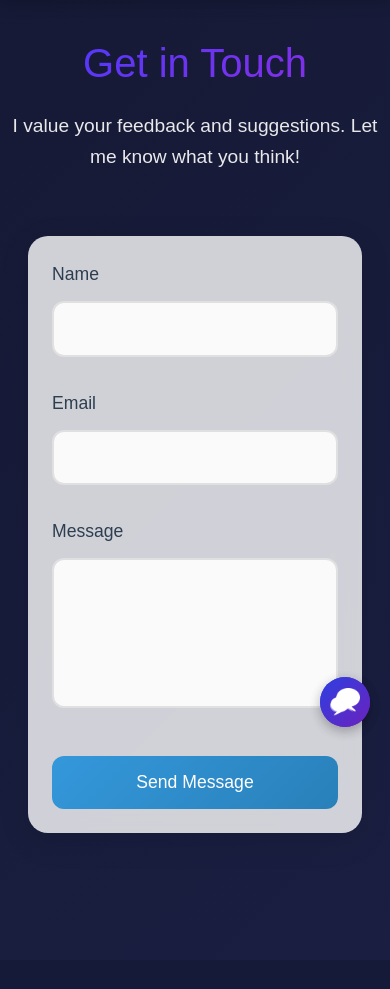
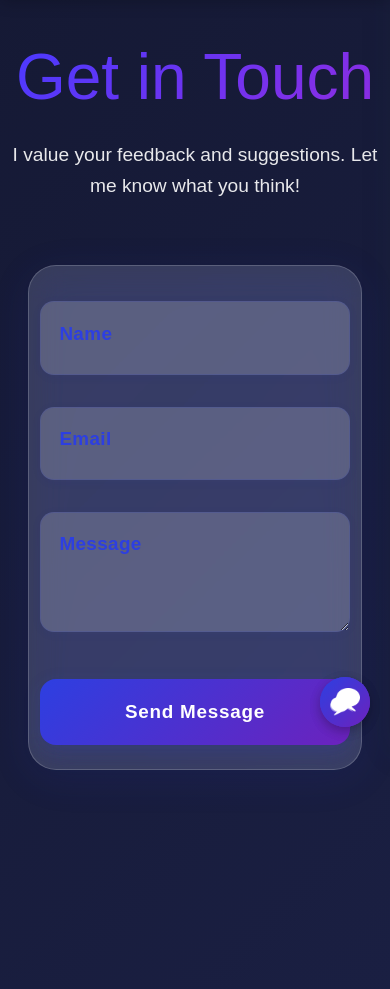
Before and after one commit to Tsaousidis/portfolio-site, a Flask app: page /feedback in a window 390 px wide. Shown: the part 97-1086 px from the top of the page. Before the commit the page ends 930 px from the top, so only its background shows below. Run offline with Flask 3, Linux system fonts and the light colour scheme.

Commit message:
Refined mobile UI: fixed grid bug, improved menu & feedback form

```diff
--- a/static/css/style.css
+++ b/static/css/style.css
@@ -916,143 +933,115 @@ h2 {
     font-weight: 400;
 }
 
+/* Modern Feedback Form 2025 */
 .feedback-card {
-    background: rgba(255, 255, 255, 0.8);
-    backdrop-filter: blur(10px);
-    -webkit-backdrop-filter: blur(10px);
-    padding: 2.5rem;
-    border-radius: 20px;
-    box-shadow: 0 8px 32px rgba(0, 0, 0, 0.1);
-    transition: transform 0.3s ease, box-shadow 0.3s ease;
-}
-
+    background: rgba(255, 255, 255, 0.15);
+    backdrop-filter: blur(18px) saturate(160%);
+    -webkit-backdrop-filter: blur(18px) saturate(160%);
+    border-radius: 28px;
+    box-shadow: 0 8px 40px 0 rgba(45, 63, 225, 0.10), 0 1.5px 8px 0 rgba(44,62,80,0.08);
+    padding: 4.5rem 3.5rem 3.5rem 3.5rem;
+    border: 1.5px solid rgba(255,255,255,0.18);
+    max-width: 600px;
+    margin: 0 auto;
+    transition: box-shadow 0.3s, transform 0.3s;
+}
 .feedback-card:hover {
-    transform: translateY(-5px);
-    box-shadow: 0 12px 40px rgba(0, 0, 0, 0.15);
-}
-
+    transform: translateY(-6px) scale(1.012);
+    box-shadow: 0 16px 48px 0 rgba(45, 63, 225, 0.16), 0 2px 12px 0 rgba(44,62,80,0.10);
+}
 .feedback-form {
     display: flex;
     flex-direction: column;
-    gap: 2rem;
-}
-
+    gap: 2.7rem;
+}
 .form-group {
-    display: flex;
-    flex-direction: column;
-    gap: 0.8rem;
-    position: relative;
-}
-
-.form-group label {
-    color: #2c3e50;
-    font-weight: 500;
-    font-size: 1.1rem;
-    transition: color 0.3s ease;
-}
-
-.form-group:focus-within label {
-    color: #3498db;
-}
-
+    position: relative;
+    margin-bottom: 0.5rem;
+}
 .form-group input,
 .form-group textarea {
-    padding: 1rem;
-    border: 2px solid #e0e0e0;
-    border-radius: 12px;
-    font-size: 1rem;
-    background: rgba(255, 255, 255, 0.9);
-    transition: all 0.3s ease;
-}
-
-.form-group input:hover,
-.form-group textarea:hover {
-    border-color: #bdc3c7;
-}
-
+    width: 100%;
+    padding: 1.6rem 1.3rem 0.9rem 1.3rem;
+    border: 1.5px solid rgba(45, 63, 225, 0.13);
+    border-radius: 14px;
+    background: rgba(255,255,255,0.18);
+    color: var(--dark);
+    font-size: 1.22rem;
+    font-weight: 500;
+    box-shadow: 0 2px 12px 0 rgba(45, 63, 225, 0.04);
+    outline: none;
+    transition: border 0.2s, box-shadow 0.2s, background 0.2s;
+    resize: none;
+}
 .form-group input:focus,
 .form-group textarea:focus {
-    outline: none;
-    border-color: #3498db;
-    box-shadow: 0 0 0 4px rgba(52, 152, 219, 0.1);
-}
-
+    border: 1.5px solid #6C22BD;
+    background: rgba(255,255,255,0.28);
+    box-shadow: 0 4px 24px 0 rgba(108, 34, 189, 0.10);
+}
+.form-group label {
+    position: absolute;
+    left: 1.2rem;
+    top: 1.1rem;
+    color: #2D3FE1;
+    font-size: 1.18rem;
+    font-weight: 700;
+    background: transparent;
+    pointer-events: none;
+    transition: all 0.18s cubic-bezier(.4,0,.2,1);
+    opacity: 1;
+    letter-spacing: 0.02em;
+}
+.form-group input:focus + label,
+.form-group input:not(:placeholder-shown) + label,
+.form-group textarea:focus + label,
+.form-group textarea:not(:placeholder-shown) + label {
+    top: -0.7rem;
+    left: 0.9rem;
+    font-size: 1.05rem;
+    color: #2D3FE1;
+    background: rgba(255,255,255,0.95);
+    padding: 0 0.4rem;
+    border-radius: 6px;
+    opacity: 1;
+}
+.form-group input::placeholder,
+.form-group textarea::placeholder {
+    color: transparent;
+}
 .form-group textarea {
-    min-height: 150px;
+    min-height: 120px;
+    max-height: 260px;
     resize: vertical;
 }
-
 .submit-btn {
-    background: linear-gradient(135deg, #3498db 0%, #2980b9 100%);
-    color: white;
+    background: var(--gradient-1);
+    color: #fff;
     border: none;
-    padding: 1rem 2rem;
-    border-radius: 12px;
-    font-size: 1.1rem;
-    font-weight: 500;
+    padding: 1.1rem 0;
+    border-radius: 16px;
+    font-size: 1.18rem;
+    font-weight: 700;
+    letter-spacing: 0.04em;
+    box-shadow: 0 4px 18px 0 rgba(45, 63, 225, 0.13);
     cursor: pointer;
-    transition: all 0.3s ease;
-    margin-top: 1rem;
-}
-
-.submit-btn:hover {
-    transform: translateY(-2px);
-    box-shadow: 0 4px 15px rgba(52, 152, 219, 0.3);
-}
-
-.submit-btn:active {
-    transform: translateY(0);
-}
-
-.alert {
-    padding: 1.2rem;
-    border-radius: 12px;
-    margin-bottom: 2rem;
-    display: flex;
-    align-items: center;
-    gap: 1rem;
-    animation: slideIn 0.3s ease;
-}
-
-@keyframes slideIn {
-    from {
-        transform: translateY(-10px);
-        opacity: 0;
-    }
-    to {
-        transform: translateY(0);
-        opacity: 1;
-    }
-}
-
-.alert-success {
-    background: linear-gradient(135deg, rgba(47, 223, 132, 0.1) 0%, rgba(38, 194, 129, 0.1) 100%);
-    color: #2ecc71;
-    border: 2px solid rgba(46, 204, 113, 0.2);
-}
-
-.alert-error {
-    background: linear-gradient(135deg, rgba(231, 76, 60, 0.1) 0%, rgba(192, 57, 43, 0.1) 100%);
-    color: #e74c3c;
-    border: 2px solid rgba(231, 76, 60, 0.2);
-}
-
-@media (max-width: 768px) {
-    .feedback-hero h1 {
-        font-size: 2.5rem;
-    }
-
+    margin-top: 0.5rem;
+    transition: background 0.2s, transform 0.2s, box-shadow 0.2s;
+    width: 100%;
+}
+.submit-btn:hover, .submit-btn:focus {
+    background: var(--gradient-2);
+    transform: translateY(-2px) scale(1.03);
+    box-shadow: 0 8px 32px 0 rgba(255,77,143,0.13);
+}
+@media (max-width: 900px) {
     .feedback-card {
-        padding: 1.5rem;
-    }
-
-    .form-group input,
-    .form-group textarea {
-        padding: 0.8rem;
-    }
-
-    .submit-btn {
-        padding: 0.8rem 1.5rem;
+        max-width: 98vw;
+        padding: 2.2rem 0.7rem 1.5rem 0.7rem;
+    }
+    .feedback-form {
+        gap: 1.5rem;
     }
 }
 
--- a/templates/feedback.html
+++ b/templates/feedback.html
@@ -26,17 +26,17 @@
 
     <div class="feedback-card" data-aos="fade-up" data-aos-duration="600" data-aos-delay="50">
         <form class="feedback-form" method="POST">
-            <div class="form-group" data-aos="fade-up" data-aos-duration="400" data-aos-delay="100">
+            <div class="form-group">
+                <input type="text" id="name" name="name" required placeholder=" ">
                 <label for="name">Name</label>
-                <input type="text" id="name" name="name" required>
             </div>
             <div class="form-group" data-aos="fade-up" data-aos-duration="400" data-aos-delay="150">
+                <input type="email" id="email" name="email" required placeholder=" ">
                 <label for="email">Email</label>
-                <input type="email" id="email" name="email" required>
             </div>
             <div class="form-group" data-aos="fade-up" data-aos-duration="400" data-aos-delay="200">
+                <textarea id="message" name="message" required placeholder=" "></textarea>
                 <label for="message">Message</label>
-                <textarea id="message" name="message" required></textarea>
             </div>
             <button type="submit" class="submit-btn" data-aos="fade-up" data-aos-duration="400" data-aos-delay="250">
                 Send Message
```
Also changed, not shown: other parts of static/css/style.css (+28 -11 lines).
